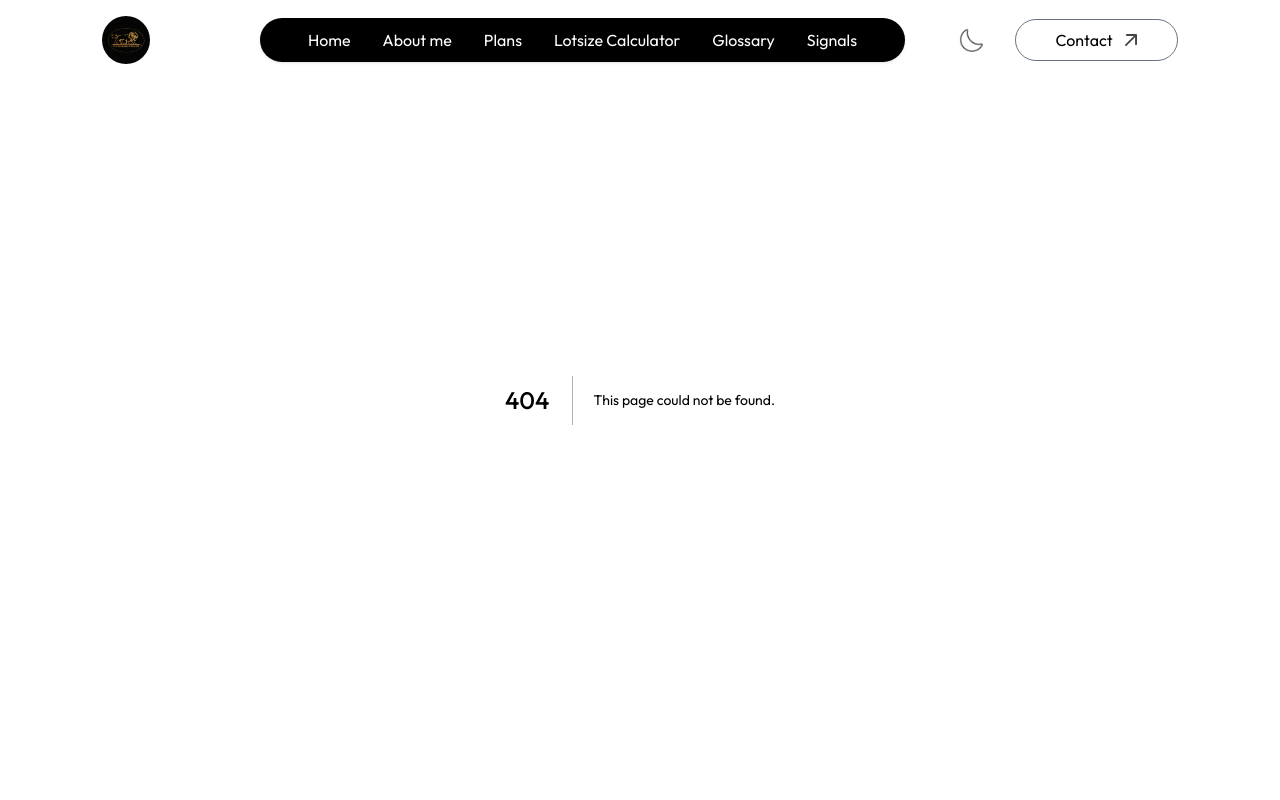
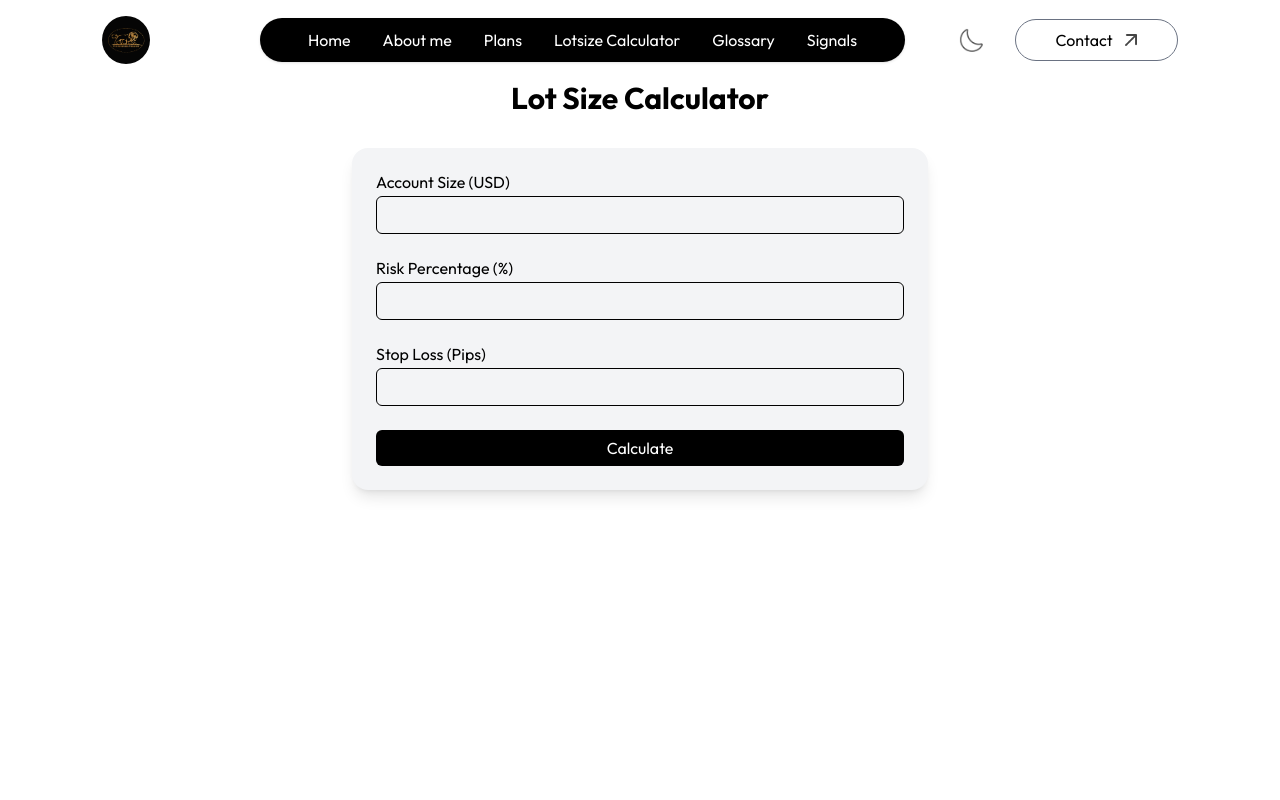
Before and after one commit to EQuarcoo/nextappdeploy, a Next.js app: page /lotsize in a window 1280 px wide. Before the commit this address had no page. Shown: the top 800 px of the page. Built offline with nearby package versions, Linux system fonts and the light colour scheme; a web font is replaced by a local one.

Commit message:
Update signal and lotsize component

```diff
--- a/app/components/Footer.jsx
+++ b/app/components/Footer.jsx
@@ -55,7 +55,7 @@ const Footer = () => {
                 className="invert"
               />
             </Link>
-            <Link href="https://wa.me/23354543006" target="_blank">
+            <Link href="https://wa.me/233545430066" target="_blank">
               <Image
                 src="/icons/whatsapp.svg"
                 alt="WhatsApp"
--- a/app/components/Navbar.jsx
+++ b/app/components/Navbar.jsx
@@ -71,7 +71,7 @@ const Navbar = () => {
             </Link>
           </li>
           <li>
-            <Link href="/#lotcal" className="font-Ovo">
+            <Link href="/lotsize" className="font-Ovo">
               Lotsize Calculator
             </Link>
           </li>
@@ -137,7 +137,7 @@ const Navbar = () => {
               </Link>
             </li>
             <li>
-              <Link href="/#lotcal" className="font-Ovo" onClick={closeMenu}>
+              <Link href="/lotsize" className="font-Ovo" onClick={closeMenu}>
                 Lotsize Calculator
               </Link>
             </li>
--- a/app/components/SignalHeader.jsx
+++ b/app/components/SignalHeader.jsx
@@ -7,7 +7,7 @@ import { Autoplay } from "swiper/modules";
 import "swiper/css";
 
 const SignalHeader = () => {
-  const images = ["/fj1.webp", "/fj2.jpg", "/fj3.jpg"];
+  const images = ["/fj1.jpg", "/fj2.jpg", "/fj3.jpg"];
 
   return (
     <header
@@ -45,13 +45,12 @@ const SignalHeader = () => {
 
         {/* Text Section */}
         <div className="text-center md:text-left">
-          <h1 className="text-3xl sm:text-4xl lg:text-5xl font-Ovo mb-6 leading-tight">
-            Get Reliable Forex Signals Daily
+          <h1 className="text-3xl sm:text-4xl lg:text-5xl font-Ovo mb-6 leading-none">
+            Join our VIP signal room and make money on daily basis.
           </h1>
           <p className="text-gray-300 mb-6">
-            Unlock consistent profits with our trusted forex trading signals.
-            We help you make smarter trades with timely alerts and expert
-            guidance tailored to your level.
+            Our VIP signal offers personalized trading strategies, live market updates and expert analysis to boost your trading profits.
+Don't miss out!! Join now and start making profits .
           </p>
           <a
             href="/#plans"
--- /dev/null
+++ b/app/lotsize/page.jsx
@@ -0,0 +1,79 @@
+'use client'
+
+import React, { useState } from 'react'
+
+const LotSizeCalculator = () => {
+  const [accountSize, setAccountSize] = useState('')
+  const [riskPercent, setRiskPercent] = useState('')
+  const [stopLossPips, setStopLossPips] = useState('')
+  const [lotSize, setLotSize] = useState(null)
+
+  const calculateLotSize = (e) => {
+    e.preventDefault()
+
+    const riskAmount = (Number(accountSize) * Number(riskPercent)) / 100
+    const pipValue = riskAmount / Number(stopLossPips)
+    const calculatedLotSize = pipValue / 10 // assuming $1 per pip for 0.1 lot on most pairs
+
+    setLotSize(calculatedLotSize.toFixed(2))
+  }
+
+  return (
+    <main className="min-h-screen bg-white text-black py-20 px-6 md:px-12 xl:px-[8%] font-Ovo">
+      <h1 className="text-3xl font-bold mb-8 text-center">Lot Size Calculator</h1>
+
+      <form
+        onSubmit={calculateLotSize}
+        className="max-w-xl mx-auto bg-gray-100 p-6 rounded-2xl shadow-lg space-y-6"
+      >
+        <div>
+          <label className="block mb-1">Account Size (USD)</label>
+          <input
+            type="number"
+            value={accountSize}
+            onChange={(e) => setAccountSize(e.target.value)}
+            className="w-full px-4 py-2 border rounded-md"
+            required
+          />
+        </div>
+
+        <div>
+          <label className="block mb-1">Risk Percentage (%)</label>
+          <input
+            type="number"
+            value={riskPercent}
+            onChange={(e) => setRiskPercent(e.target.value)}
+            className="w-full px-4 py-2 border rounded-md"
+            required
+          />
+        </div>
+
+        <div>
+          <label className="block mb-1">Stop Loss (Pips)</label>
+          <input
+            type="number"
+            value={stopLossPips}
+            onChange={(e) => setStopLossPips(e.target.value)}
+            className="w-full px-4 py-2 border rounded-md"
+            required
+          />
+        </div>
+
+        <button
+          type="submit"
+          className="w-full bg-black text-white py-2 rounded-md hover:bg-gray-800 transition"
+        >
+          Calculate
+        </button>
+
+        {lotSize && (
+          <div className="mt-4 text-center text-lg font-semibold">
+            Estimated Lot Size: <span className="text-indigo-600">{lotSize}</span>
+          </div>
+        )}
+      </form>
+    </main>
+  )
+}
+
+export default LotSizeCalculator
--- a/app/signals/page.jsx
+++ b/app/signals/page.jsx
@@ -3,47 +3,107 @@ import Link from "next/link"
 import SignalHeader from '../components/SignalHeader'
 
 const Page = () => {
+  const features = [
+    {
+      title: "Daily Trade Alerts",
+      desc: "Receive our high probability trade set-up and make money on daily basis.",
+      bg: "bg-indigo-500 hover:bg-indigo-600 text-white",
+      icon: "📢",
+    },
+    {
+      title: "Market Analysis",
+      desc: "Breakdown of our most traded pairs by identifying key levels using our approved technical approach.",
+      bg: "bg-green-500 hover:bg-green-600 text-white",
+      icon: "📈",
+    },
+    {
+      title: "Risk Management Tips",
+      desc: "Each signal includes suggested stop loss, take profit & risk ratio.",
+      bg: "bg-pink-500 hover:bg-pink-600 text-white",
+      icon: "🛡️",
+    },
+  ]
+
+  const plans = [
+    {
+      name: "Silver",
+      duration: "1 Month",
+      price: "GHC 400",
+      bg: "bg-gray-200 hover:bg-gray-300 text-black",
+      link: "https://paystack.com/pay/silverplan",
+      icon: "🥈",
+    },
+    {
+      name: "Gold",
+      duration: "3 Months",
+      price: "GHC 700",
+      bg: "bg-yellow-400 hover:bg-yellow-500 text-black",
+      link: "https://paystack.com/pay/goldplan",
+      icon: "🥇",
+    },
+    {
+      name: "Diamond",
+      duration: "6 Months",
+      price: "GHC 1000",
+      bg: "bg-blue-500 hover:bg-blue-600 text-white",
+      link: "https://paystack.com/pay/diamondplan",
+      icon: "💎",
+    },
+  ]
+
   return (
     <main className="bg-white text-black min-h-screen px-6 md:px-12 xl:px-[8%] pt-16 pb-20 font-Ovo">
-      {/* Add bottom margin here */}
+      {/* Header */}
       <div className="mb-16">
         <SignalHeader />
       </div>
 
       {/* Signal Features */}
-      <section className="grid md:grid-cols-2 lg:grid-cols-3 gap-8 mb-16">
-        {[
-          {
-            title: "Daily Trade Alerts",
-            desc: "Receive high-probability setups straight to your inbox or WhatsApp.",
-          },
-          {
-            title: "Market Analysis",
-            desc: "Breakdowns of trending pairs, key levels, and technical outlooks.",
-          },
-          {
-            title: "Risk Management Tips",
-            desc: "Each signal includes suggested stop loss, take profit & risk ratio.",
-          },
-        ].map((feature, i) => (
-          <div key={i} className="p-6 bg-gray-100 rounded-2xl shadow-md">
-            <h3 className="text-xl font-bold mb-2">{feature.title}</h3>
-            <p className="text-gray-700">{feature.desc}</p>
+      <section className="flex flex-wrap justify-center gap-3 md:gap-4 mb-16">
+        {features.map((feature, i) => (
+          <div
+            key={i}
+            className={`p-6 w-[230px] rounded-2xl shadow-lg transform transition-all duration-500 hover:scale-105 animate-fade-in ${feature.bg}`}
+          >
+            <h3 className="text-lg font-bold mb-2 flex items-center gap-2">
+              <span>{feature.icon}</span> {feature.title}
+            </h3>
+            <p className="text-sm">{feature.desc}</p>
           </div>
         ))}
       </section>
 
       {/* Subscription CTA */}
       <section className="text-center">
-        <h2 className="text-2xl font-bold mb-4">Ready to Get Started?</h2>
+        <h2 className="text-2xl font-bold mb-6">Ready to Get Started?</h2>
+
+        {/* Pricing Cards with Paystack Links */}
+        <div className="flex flex-wrap justify-center gap-3 md:gap-4 mb-8">
+          {plans.map((plan, i) => (
+            <a
+              href={plan.link}
+              target="_blank"
+              rel="noopener noreferrer"
+              key={i}
+              className={`w-[200px] p-5 rounded-xl shadow-md transform transition-all duration-300 hover:scale-105 cursor-pointer ${plan.bg}`}
+            >
+              <h3 className="text-lg font-bold mb-1 flex items-center gap-2">
+                <span>{plan.icon}</span> {plan.name}
+              </h3>
+              <p className="text-sm mb-1">{plan.duration}</p>
+              <p className="text-sm font-semibold">{plan.price}</p>
+            </a>
+          ))}
+        </div>
+
         <p className="mb-6 text-gray-600">
           Subscribe to a package that suits your experience level — from beginner to advanced traders.
         </p>
-        <Link
-          href="/#plans"
-          className="inline-block bg-black text-white py-3 px-6 rounded-full hover:bg-gray-800 transition duration-300"
-        >
-          View Signal Plans
+
+        <Link href="/#plans">
+          <span className="inline-block bg-black text-white py-3 px-6 rounded-full hover:bg-gray-800 transition duration-300 cursor-pointer">
+            View Signal Plans
+          </span>
         </Link>
       </section>
     </main>
```
Also changed, not shown: public/fj1.jpg.
